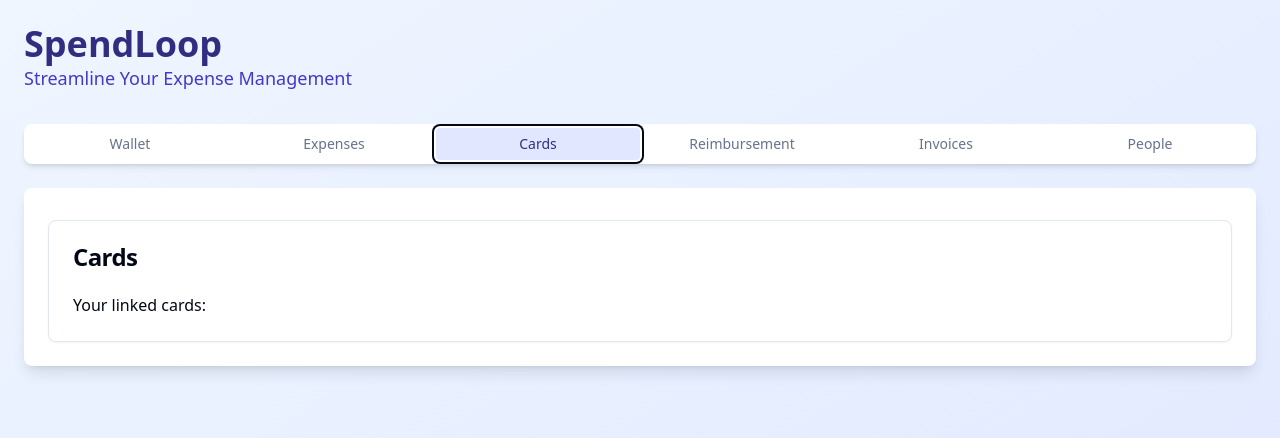
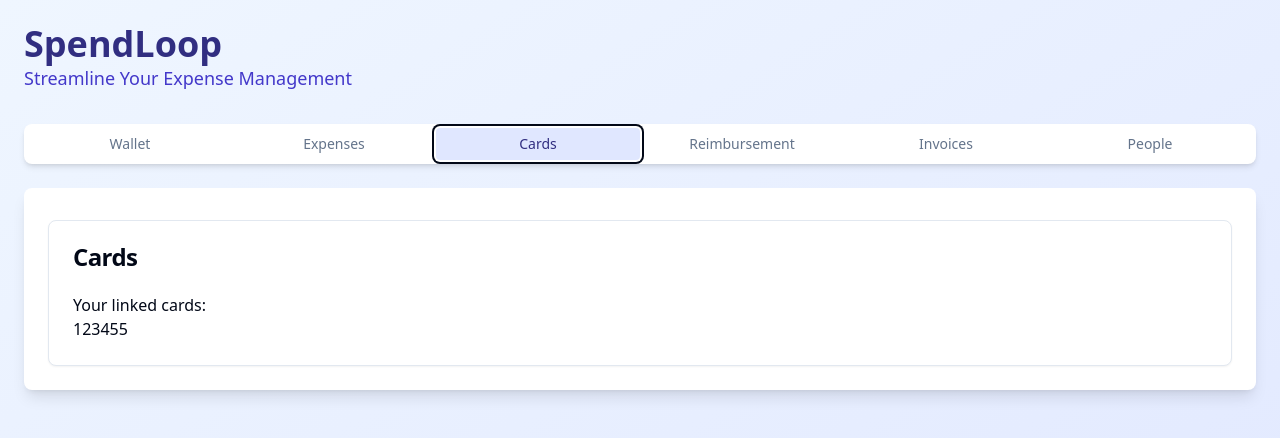
Before and after one commit to metalmetta/spendloop, a React (Vite) app: page / in a window 1280 px wide. Both pictures are taken after a click on the tab "Cards". Shown: the top 438 px of the page. Built offline with nearby package versions, Linux system fonts and the light colour scheme.

Commit message:
updated card list

```diff
--- a/src/components/Cards.jsx
+++ b/src/components/Cards.jsx
@@ -9,7 +9,9 @@ const Cards = () => {
       </CardHeader>
       <CardContent>
         <p>Your linked cards:</p>
-        {/* Add a list of cards here */}
+        <ul>
+          <li>123455</li>
+        </ul>
       </CardContent>
     </Card>
   );
```
